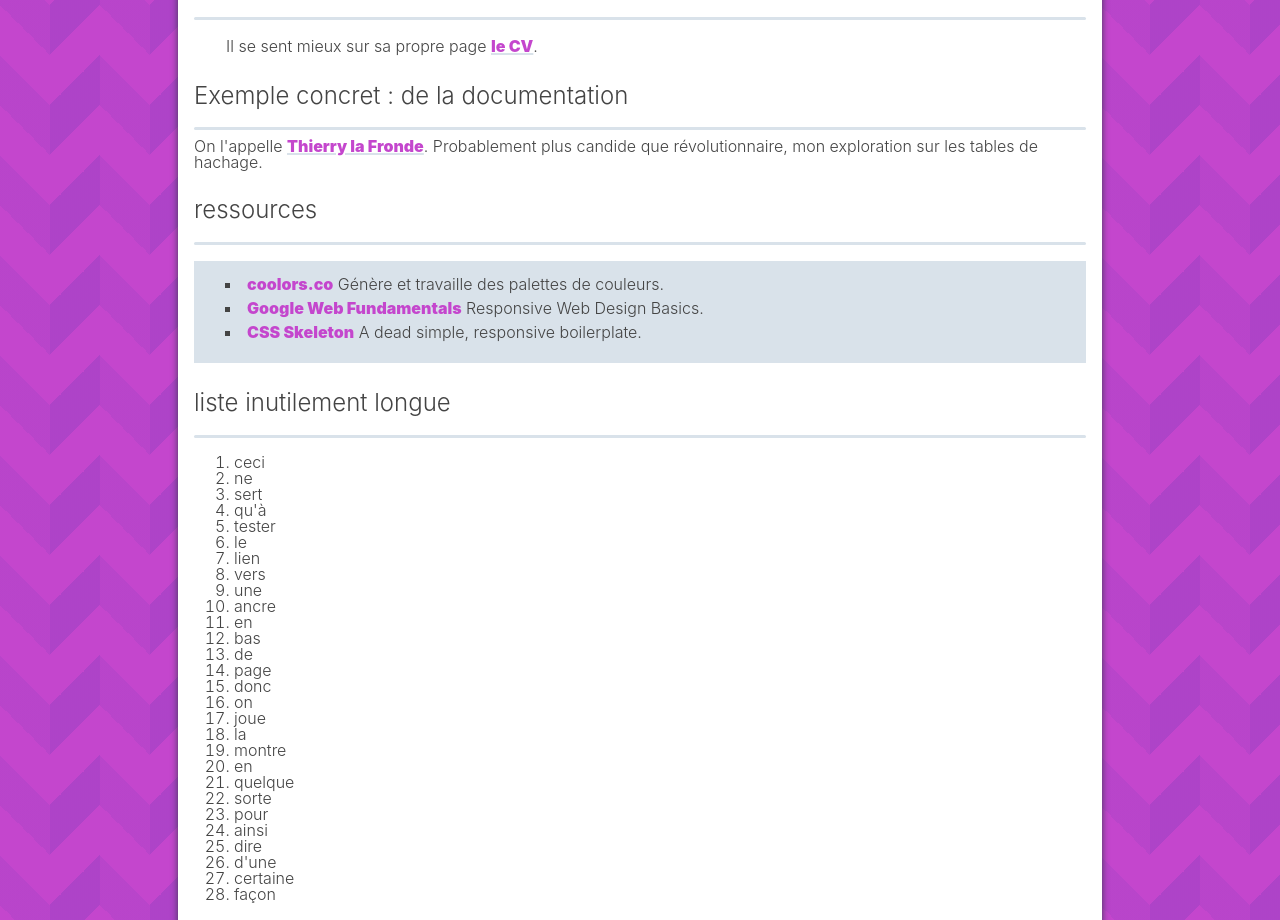
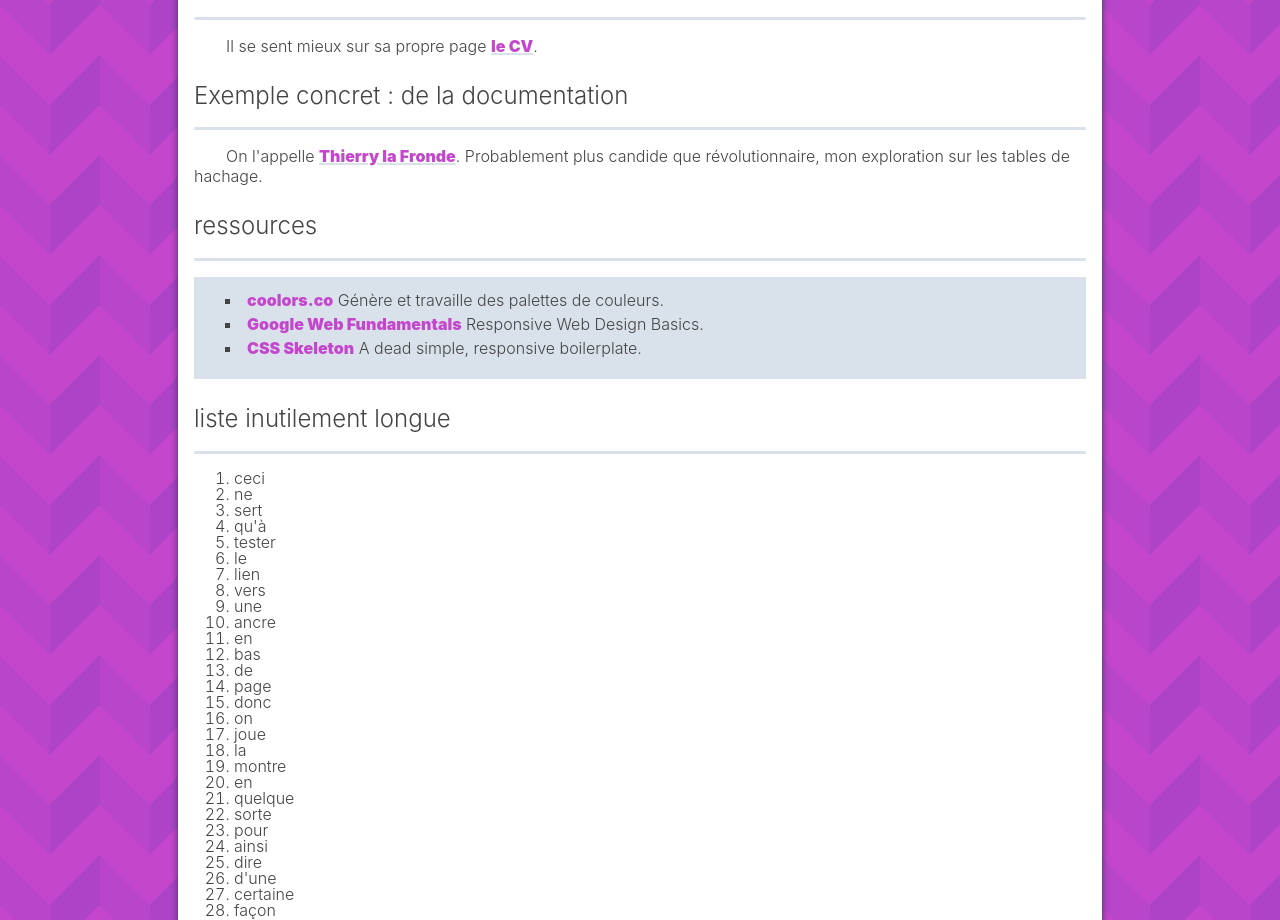
Before and after one commit to pozorfluo/simplon-tp, a plain HTML site: page tp1/index.html in a window 1280 px wide. Shown: the part 1295-2215 px from the top of the page. Drawn offline with Linux system fonts and the light colour scheme.

Commit message:
Add missing <p></p> to doc example in index.html

```diff
--- a/tp1/index.html
+++ b/tp1/index.html
@@ -90,10 +90,12 @@
 
         <h2>Exemple concret : de la documentation</h2>
         <hr />
+        <p>
           On l'appelle
-        <a href="html/hash-sling.html">Thierry la Fronde</a>. Probablement plus
-        candide que révolutionnaire, mon exploration sur les tables de hachage.
-
+          <a href="html/hash-sling.html">Thierry la Fronde</a>. Probablement
+          plus candide que révolutionnaire, mon exploration sur les tables de
+          hachage.
+        </p>
         <h2>ressources</h2>
         <hr />
         <ul>
```
Lines whose indentation alone changed are shown as unchanged.
